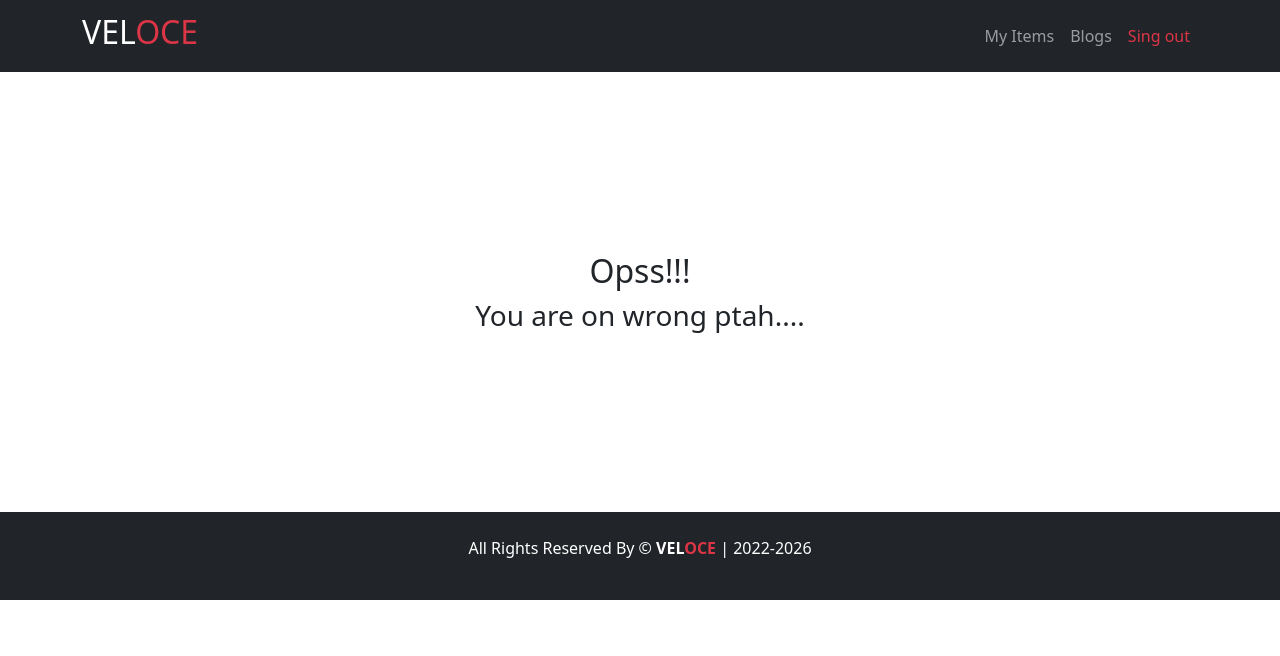
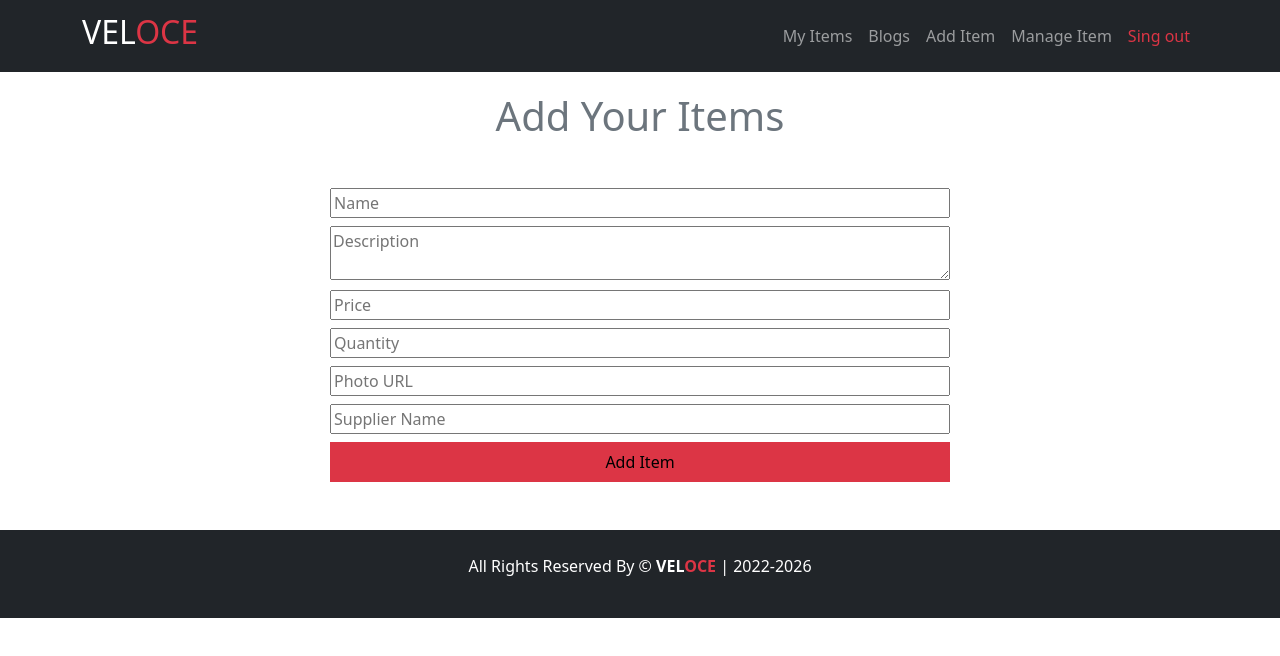
Before and after one commit to Muhammad764/Assignment-11, a React (Create React App) app: page /addItem in a window 1280 px wide. Shown: the top 656 px of the page. Built offline with nearby package versions, Linux system fonts and the light colour scheme; no server answers; sample sign-in values are in the browser's storage.

Commit message:
manage and add items part

```diff
--- a/package.json
+++ b/package.json
@@ -12,6 +12,7 @@
     "react-bootstrap": "^2.3.1",
     "react-dom": "^18.1.0",
     "react-firebase-hooks": "^5.0.3",
+    "react-hook-form": "^7.31.1",
     "react-router-dom": "^6.3.0",
     "react-scripts": "5.0.1",
     "react-toastify": "^9.0.1",
--- a/src/App.js
+++ b/src/App.js
@@ -1,12 +1,14 @@
 import { Route, Routes } from 'react-router-dom';
 import './App.css';
 import About from './Pages/About/About';
+import AddItem from './Pages/AddItem/AddItem';
 import Blogs from './Pages/Blogs/Blogs';
 import Checkout from './Pages/Checkout/Checkout';
 import Home from './Pages/Home/Home/Home';
 import Items from './Pages/Home/Items/Items';
 import ItemsDetail from './Pages/ItemsDetail/ItemsDetail';
 import Login from './Pages/Login/Login';
+import ManageItem from './Pages/ManageItem/ManageItem';
 import Register from './Pages/Register/Register';
 import RequireAuth from './Pages/RequireAuth/RequireAuth';
 import Footer from './Pages/Shared/Footer/Footer';
@@ -29,6 +31,12 @@ function App() {
         <Route path='/checkout' element={<RequireAuth>
           <Checkout></Checkout>
         </RequireAuth>}></Route>
+        <Route path='/addItem' element={<RequireAuth>
+          <AddItem></AddItem>
+        </RequireAuth>}></Route>
+        <Route path='/manageItem' element={<RequireAuth>
+          <ManageItem></ManageItem>
+        </RequireAuth>}></Route>
         <Route path='*' element={<NotFound></NotFound>}></Route>
       </Routes >
       <Footer></Footer>
--- /dev/null
+++ b/src/Hooks/UseItems.js
@@ -0,0 +1,14 @@
+import { useEffect, useState } from "react"
+
+const useItems = () => {
+    const [items, setItems] = useState([])
+
+    useEffect(() => {
+        fetch('http://localhost:5000/item')
+            .then(res => res.json())
+            .then(data => setItems(data))
+    }, [])
+    return [items]
+}
+
+export default useItems;
--- /dev/null
+++ b/src/Pages/AddItem/AddItem.css
@@ -0,0 +1,3 @@
+.from{
+    margin: 20px;
+}
--- /dev/null
+++ b/src/Pages/AddItem/AddItem.js
@@ -0,0 +1,42 @@
+import React from 'react';
+import { useForm } from "react-hook-form";
+import './AddItem.css'
+
+const AddItem = () => {
+
+    const { register, handleSubmit } = useForm();
+    const onSubmit = data => {
+        console.log(data);
+        const url = `http://localhost:5000/item`
+        fetch(url, {
+            method:'POST',
+            headers: {
+                'content-type': 'application/json'
+            },
+            body:JSON.stringify(data)
+        })
+        .then(res => res.json())
+            .then(result => {
+            console.log(result)
+        })
+    }
+
+    return (
+        <div className='from'>
+            <h1 className='mb-5 text-muted'>Add Your Items</h1>
+            <form className='mx-auto g-5 '  onSubmit={handleSubmit(onSubmit)}>
+      <input placeholder='Name'  className='w-50' {...register("name", { required: true, maxLength: 20 })} /> <br/>
+      <textarea placeholder='Description' className='mt-2 w-50' {...register("description")} /><br/>
+      <input placeholder='Price' className='mt-1 w-50' type="number" {...register("price")} /><br/>
+      <input placeholder='Quantity' className='mt-2 w-50' type="number" {...register("Quantity")} /><br/>
+      <input placeholder='Photo URL' className='mt-2 w-50' type="text" {...register("img")} /><br/>
+      <input placeholder='Supplier Name' className='mt-2 w-50' type="text" {...register("Supplier name")} /><br/>
+      <input className='mt-2 w-50 bg-danger border-0 py-2' type="submit" value="Add Item" />
+    </form>
+
+
+        </div>
+    );
+};
+
+export default AddItem;
--- a/src/Pages/Home/Item/Item.js
+++ b/src/Pages/Home/Item/Item.js
@@ -3,7 +3,7 @@ import {useNavigate } from 'react-router-dom';
 import './Item.css'
 
 const Item = ({ item }) => {
-    const {id, name, img, description, price, quantity, supplier } = item
+    const {_id, name, img, description, price, quantity, supplier } = item
     const navigate = useNavigate();
 
     const navigateToItemDetail = id => {
@@ -17,7 +17,7 @@ const Item = ({ item }) => {
             <p>Price: {price}</p>
             <p>Quantity: {quantity}</p>
             <p>Supplier: {supplier}</p>
-            <button onClick={() =>navigateToItemDetail(id)} className='btn btn-danger text-dark fw-bold shadow mb-2'>Stock Update</button>
+            <button onClick={() =>navigateToItemDetail(_id)} className='btn btn-danger text-dark fw-bold shadow mb-2'>Stock Update</button>
 
         </div>
     );
--- a/src/Pages/Home/Items/Items.js
+++ b/src/Pages/Home/Items/Items.js
@@ -6,7 +6,7 @@ const Items = () => {
     const [items, setItems] = useState([])
 
     useEffect(() => {
-        fetch('items.json')
+        fetch('http://localhost:5000/item')
             .then(res => res.json())
             .then(data => setItems(data))
     },[])
@@ -15,7 +15,7 @@ const Items = () => {
             <div className='items-container mt-5 mb-5'>
                  {
                 items.map(item => <Item
-                 key={item.id}
+                 key={item._id}
                  item={item}
                 >
 
--- a/src/Pages/ItemsDetail/ItemsDetail.js
+++ b/src/Pages/ItemsDetail/ItemsDetail.js
@@ -1,12 +1,30 @@
-import React from 'react';
+import React, { useEffect, useState } from 'react';
 import { Link, useParams } from 'react-router-dom';
 import './ItemsDetail.css'
 
 const ItemsDetail = () => {
     const {itemId}= useParams()
+    const [item, setItem] = useState({})
+
+    useEffect(() => {
+       const url = `http://localhost:5000/item/${itemId}`
+
+        fetch(url)
+        .then(res => res.json())
+        .then(data => setItem(data))
+    },[])
+
     return (
         <div className='detail'>
-            <h1>Show ID :{itemId}</h1>
+            <div>
+                <img className='w-50' src={item.img} alt="" />
+            </div>
+            <h1>Items Name: {item.name}</h1>
+            <p>description: {item.description}</p>
+            <p>price:{item.price}</p>
+            <p>quantity:{item.quantity}</p>
+            <p>supplier:{item.supplier}</p>
+            <p>sold:{item.sold}</p>
             <Link to="/checkout">
                 <button className='btn btn-danger'>Delivery</button>
             </Link>
--- /dev/null
+++ b/src/Pages/ManageItem/ManageItem.js
@@ -0,0 +1,25 @@
+import React from 'react';
+import useItems from '../../Hooks/UseItems';
+
+const ManageItem = () => {
+    const [items] = useItems()
+
+    const handelDeleted = id => {
+        const proceed = window.confirm('Are You Sure?')
+        if (proceed) {
+
+        }
+    }
+    return (
+        <div>
+            <h2>Manage Your Item</h2>
+            {
+                items.map(item => <div key={item._id}>
+                    <h5>{item.name} <button onClick={() =>handelDeleted(item._Id)} className='btn btn-danger fw-bold'>X</button></h5>
+                </div>)
+            }
+        </div>
+    );
+};
+
+export default ManageItem;
--- a/src/Pages/Shared/Header/Header.js
+++ b/src/Pages/Shared/Header/Header.js
@@ -22,7 +22,13 @@ const Header = () => {
     </Nav>
     <Nav>
       <Nav.Link as={Link} to="items">My Items</Nav.Link>
-      <Nav.Link as={Link} to="blogs">Blogs</Nav.Link>
+                <Nav.Link as={Link} to="blogs">Blogs</Nav.Link>
+                {
+                  user && <>
+                  <Nav.Link as={Link} to="addItem">Add Item</Nav.Link>
+                  <Nav.Link as={Link} to="manageItem">Manage Item</Nav.Link>
+                  </>
+                }
                 {user ?
                    <Nav.Link onClick={handleSignOut}  as={Link} className="text-danger"  to="login">Sing out</Nav.Link>
                   :
```
Also changed, not shown: 1 other file (tests, documents, lock files or other folders).
